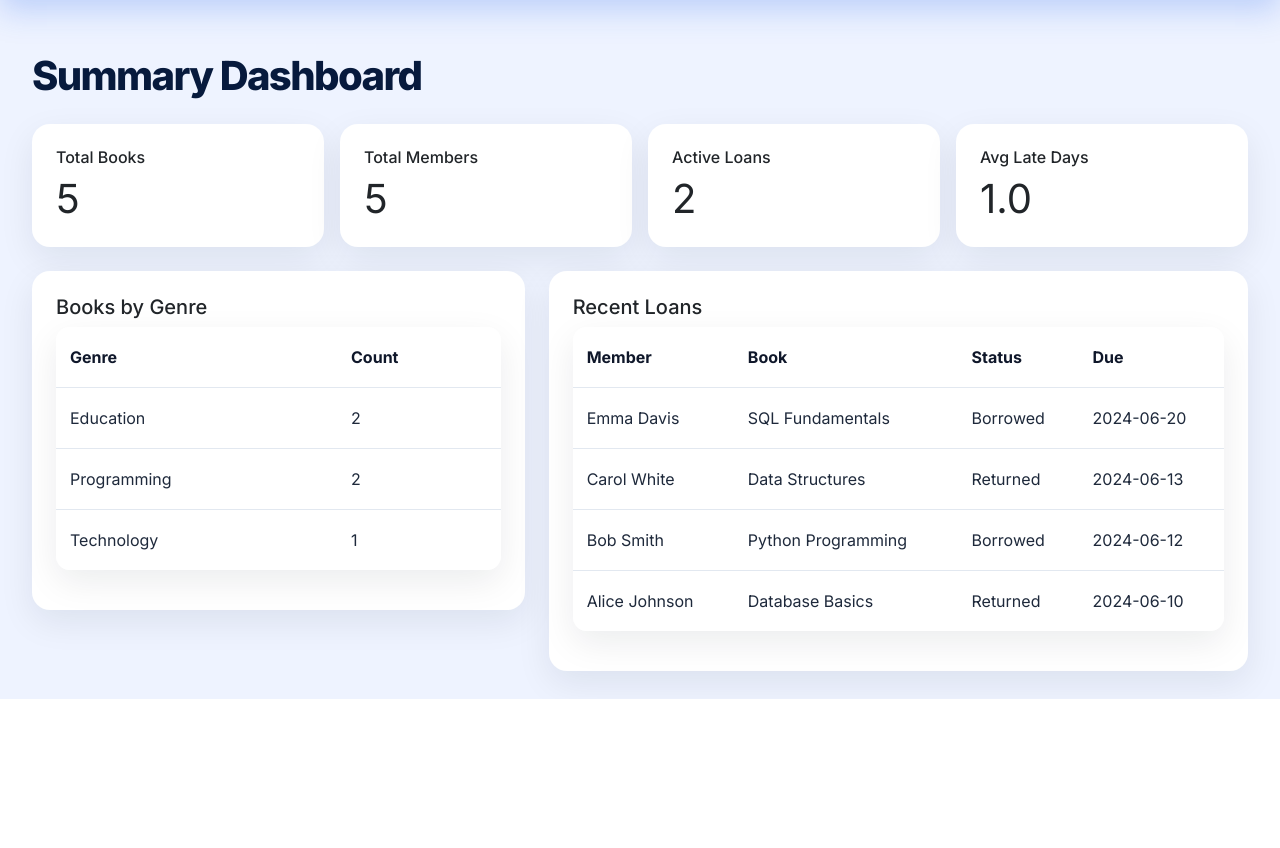
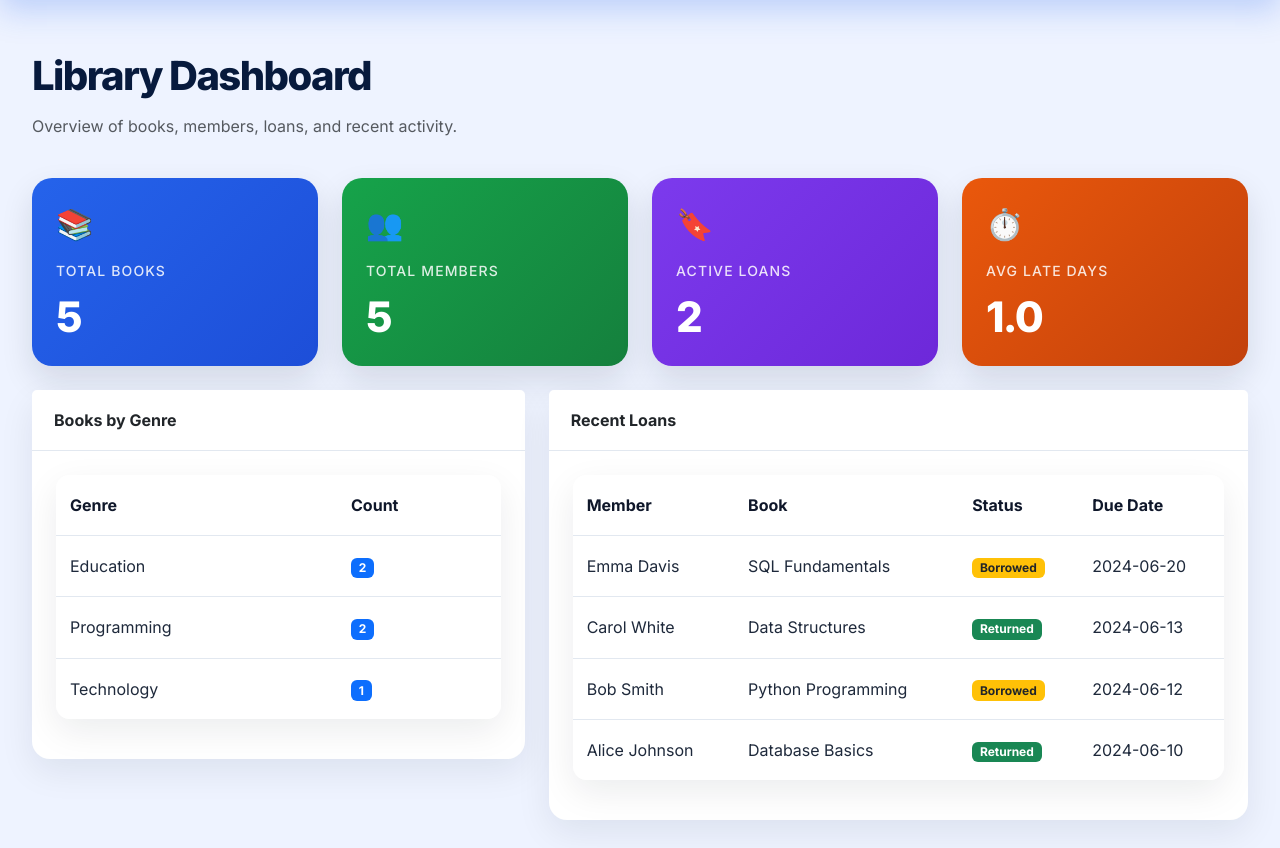
Before and after one commit to Gungn1r-G/Library-Management-System, a Flask app: page / in a window 1280 px wide. Shown: the part 124-972 px from the top of the page. Before the commit the page ends 823 px from the top, so only its background shows below. Run offline with Flask 3, Linux system fonts and the light colour scheme; data comes from the database, SQL or seed files in the repository.

Commit message:
Enhanced dashboard layout and statistics

```diff
--- a/static/css/style.css
+++ b/static/css/style.css
@@ -244,3 +244,71 @@ a:hover {
         transform: translateY(0);
     }
 }
+
+.page-header {
+    display: flex;
+    justify-content: space-between;
+    align-items: center;
+}
+
+.page-header p {
+    font-size: 16px;
+    margin-top: -10px;
+}
+
+.dashboard-card {
+    border-radius: 20px;
+    padding: 24px;
+    color: white;
+    min-height: 160px;
+    box-shadow: 0 14px 32px rgba(15, 23, 42, 0.12);
+    transition: 0.25s ease;
+    animation: fadeUp 0.35s ease;
+}
+
+.dashboard-card:hover {
+    transform: translateY(-6px);
+}
+
+.dashboard-card h6 {
+    font-size: 14px;
+    text-transform: uppercase;
+    letter-spacing: 0.08em;
+    opacity: 0.85;
+    margin-bottom: 12px;
+}
+
+.dashboard-card h2 {
+    color: white;
+    font-size: 42px;
+    margin: 0;
+}
+
+.dashboard-icon {
+    font-size: 30px;
+    margin-bottom: 16px;
+}
+
+.dashboard-blue {
+    background: linear-gradient(135deg, #2563eb, #1d4ed8);
+}
+
+.dashboard-green {
+    background: linear-gradient(135deg, #16a34a, #15803d);
+}
+
+.dashboard-purple {
+    background: linear-gradient(135deg, #7c3aed, #6d28d9);
+}
+
+.dashboard-orange {
+    background: linear-gradient(135deg, #ea580c, #c2410c);
+}
+
+.empty-state {
+    padding: 24px;
+    text-align: center;
+    color: #64748b;
+    background: #f8fafc;
+    border-radius: 12px;
+}
--- a/templates/dashboard.html
+++ b/templates/dashboard.html
@@ -1,28 +1,113 @@
 {% extends 'base.html' %}
 {% block content %}
-<h1 class="mb-4">Summary Dashboard</h1>
-<div class="row g-3 mb-4">
-  <div class="col-md-3"><div class="card stat"><div class="card-body"><h6>Total Books</h6><div class="display-6">{{ total_books }}</div></div></div></div>
-  <div class="col-md-3"><div class="card stat"><div class="card-body"><h6>Total Members</h6><div class="display-6">{{ total_members }}</div></div></div></div>
-  <div class="col-md-3"><div class="card stat"><div class="card-body"><h6>Active Loans</h6><div class="display-6">{{ active_loans }}</div></div></div></div>
-  <div class="col-md-3"><div class="card stat"><div class="card-body"><h6>Avg Late Days</h6><div class="display-6">{{ avg_late_days }}</div></div></div></div>
-</div>
-<div class="row g-4">
-  <div class="col-md-5">
-    <div class="card"><div class="card-body">
-      <h5>Books by Genre</h5>
-      <table class="table"><thead><tr><th>Genre</th><th>Count</th></tr></thead><tbody>
-      {% for genre, count in books_by_genre %}<tr><td>{{ genre }}</td><td>{{ count }}</td></tr>{% endfor %}
-      </tbody></table>
-    </div></div>
-  </div>
-  <div class="col-md-7">
-    <div class="card"><div class="card-body">
-      <h5>Recent Loans</h5>
-      <table class="table"><thead><tr><th>Member</th><th>Book</th><th>Status</th><th>Due</th></tr></thead><tbody>
-      {% for loan in recent_loans %}<tr><td>{{ loan.member.full_name }}</td><td>{{ loan.book.title }}</td><td>{{ loan.status }}</td><td>{{ loan.due_date }}</td></tr>{% endfor %}
-      </tbody></table>
-    </div></div>
+
+<div class="page-header mb-4">
+  <div>
+    <h1>Library Dashboard</h1>
+    <p class="text-muted">Overview of books, members, loans, and recent activity.</p>
   </div>
 </div>
+
+<div class="row g-4 mb-4">
+  <div class="col-md-3">
+    <div class="dashboard-card dashboard-blue">
+      <div class="dashboard-icon">📚</div>
+      <h6>Total Books</h6>
+      <h2>{{ total_books }}</h2>
+    </div>
+  </div>
+
+  <div class="col-md-3">
+    <div class="dashboard-card dashboard-green">
+      <div class="dashboard-icon">👥</div>
+      <h6>Total Members</h6>
+      <h2>{{ total_members }}</h2>
+    </div>
+  </div>
+
+  <div class="col-md-3">
+    <div class="dashboard-card dashboard-purple">
+      <div class="dashboard-icon">🔖</div>
+      <h6>Active Loans</h6>
+      <h2>{{ active_loans }}</h2>
+    </div>
+  </div>
+
+  <div class="col-md-3">
+    <div class="dashboard-card dashboard-orange">
+      <div class="dashboard-icon">⏱️</div>
+      <h6>Avg Late Days</h6>
+      <h2>{{ avg_late_days }}</h2>
+    </div>
+  </div>
+</div>
+
+<div class="row g-4">
+  <div class="col-lg-5">
+    <div class="card">
+      <div class="card-header">Books by Genre</div>
+      <div class="card-body">
+        {% if books_by_genre %}
+        <table class="table table-hover align-middle">
+          <thead>
+            <tr>
+              <th>Genre</th>
+              <th>Count</th>
+            </tr>
+          </thead>
+          <tbody>
+            {% for genre, count in books_by_genre %}
+            <tr>
+              <td>{{ genre }}</td>
+              <td><span class="badge bg-primary">{{ count }}</span></td>
+            </tr>
+            {% endfor %}
+          </tbody>
+        </table>
+        {% else %}
+        <p class="empty-state">No book genres found.</p>
+        {% endif %}
+      </div>
+    </div>
+  </div>
+
+  <div class="col-lg-7">
+    <div class="card">
+      <div class="card-header">Recent Loans</div>
+      <div class="card-body">
+        {% if recent_loans %}
+        <table class="table table-hover align-middle">
+          <thead>
+            <tr>
+              <th>Member</th>
+              <th>Book</th>
+              <th>Status</th>
+              <th>Due Date</th>
+            </tr>
+          </thead>
+          <tbody>
+            {% for loan in recent_loans %}
+            <tr>
+              <td>{{ loan.member.full_name }}</td>
+              <td>{{ loan.book.title }}</td>
+              <td>
+                {% if loan.status == "Borrowed" %}
+                  <span class="badge bg-warning text-dark">Borrowed</span>
+                {% else %}
+                  <span class="badge bg-success">Returned</span>
+                {% endif %}
+              </td>
+              <td>{{ loan.due_date }}</td>
+            </tr>
+            {% endfor %}
+          </tbody>
+        </table>
+        {% else %}
+        <p class="empty-state">No recent loans found.</p>
+        {% endif %}
+      </div>
+    </div>
+  </div>
+</div>
+
 {% endblock %}
```
